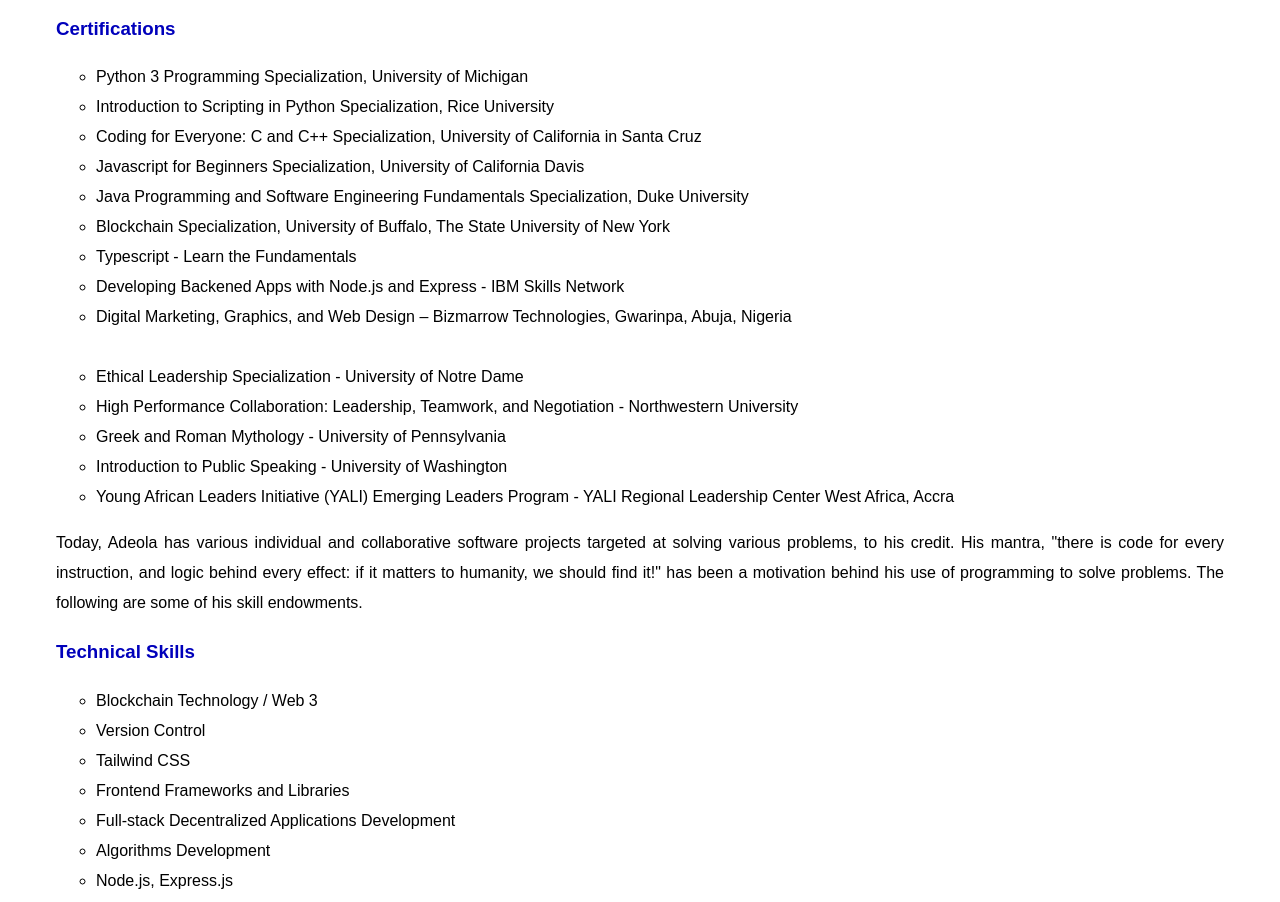
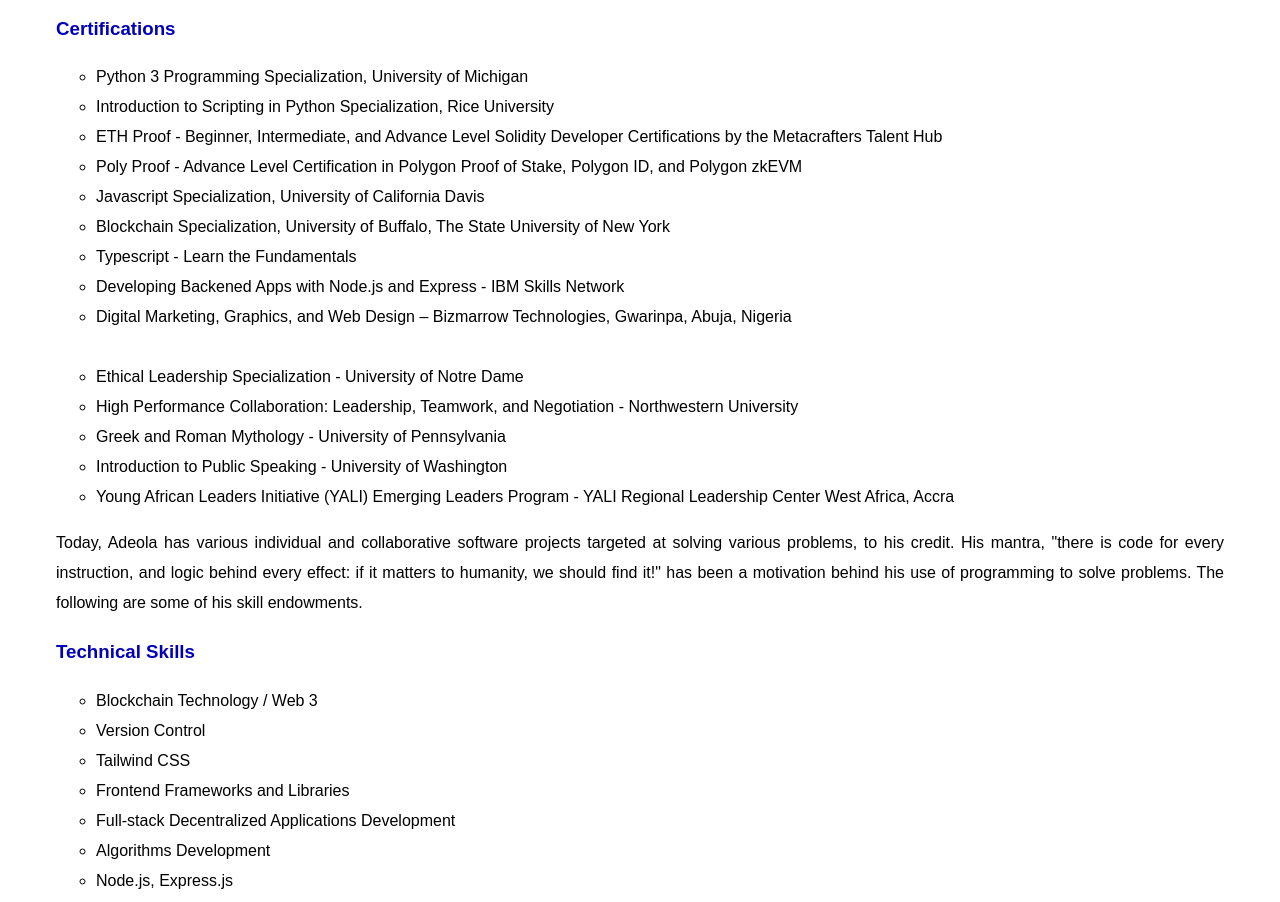
Before and after one commit to Adesdesk/Smart-Transcript, a Next.js app in the folder smart_transcript_frontend/: page /developer in a window 1280 px wide. Shown: the part 860-1762 px from the top of the page. Built offline with nearby package versions, Linux system fonts and the light colour scheme.

Commit message:
Update Portfolio

```diff
--- a/smart_transcript_frontend/pages/developer.js
+++ b/smart_transcript_frontend/pages/developer.js
@@ -49,7 +49,7 @@
               <br></br>
               <h3>Professional Summary</h3>
               Adeola is the developer and pioneer of Smart-Transcript Decentralized Application. He is a solution-driven
-              Full-stack Javascript and Solidity (full-stack) Developer with over 2 years of experience exploring the possibilities
+              Full-stack Javascript and Solidity Developer with over 2 years of experience exploring the possibilities
               that a nexus between web 2 and web 3 brings. He is comfortable developing and working with full-stack
               decentralized applications, web applications, and is skilled in adapting to new work situations
               and challenges to best provide tech solutions to real life problems.
@@ -65,9 +65,9 @@
               <ul className="certifications">
                 <li>Python 3 Programming Specialization, University of Michigan</li>
                 <li>Introduction to Scripting in Python Specialization, Rice University</li>
-                <li>Coding for Everyone: C and C++ Specialization, University of California in Santa Cruz</li>
-                <li>Javascript for Beginners Specialization, University of California Davis</li>
-                <li>Java Programming and Software Engineering Fundamentals Specialization, Duke University</li>
+                <li>ETH Proof - Beginner, Intermediate, and Advance Level Solidity Developer Certifications by the Metacrafters Talent Hub</li>
+                <li>Poly Proof - Advance Level Certification in Polygon Proof of Stake, Polygon ID, and Polygon zkEVM</li>
+                <li>Javascript Specialization, University of California Davis</li>
                 <li>Blockchain Specialization, University of Buffalo, The State University of New York</li>
                 <li>Typescript - Learn the Fundamentals</li>
                 <li>Developing Backened Apps with Node.js and Express - IBM Skills Network</li>
```
